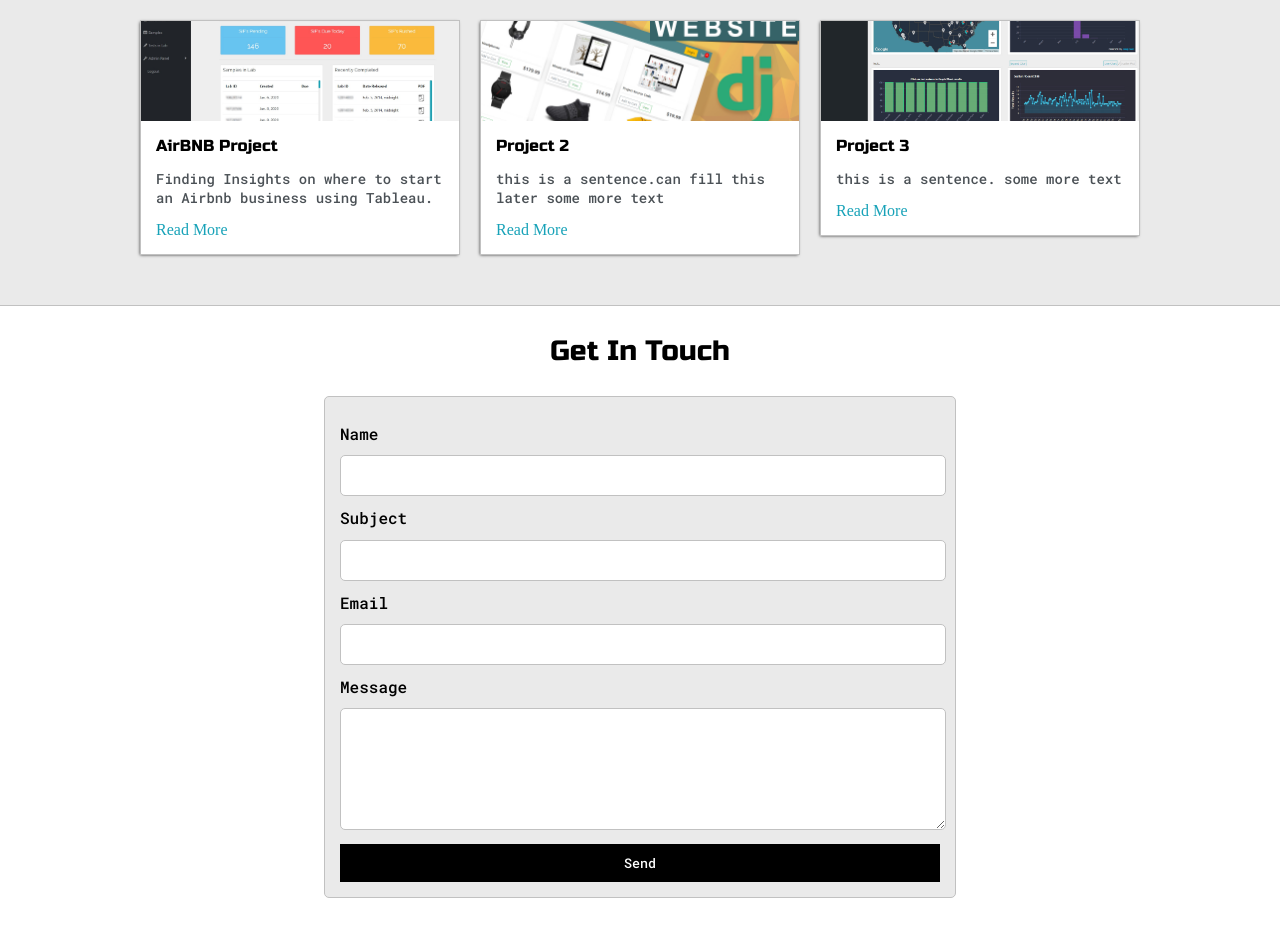
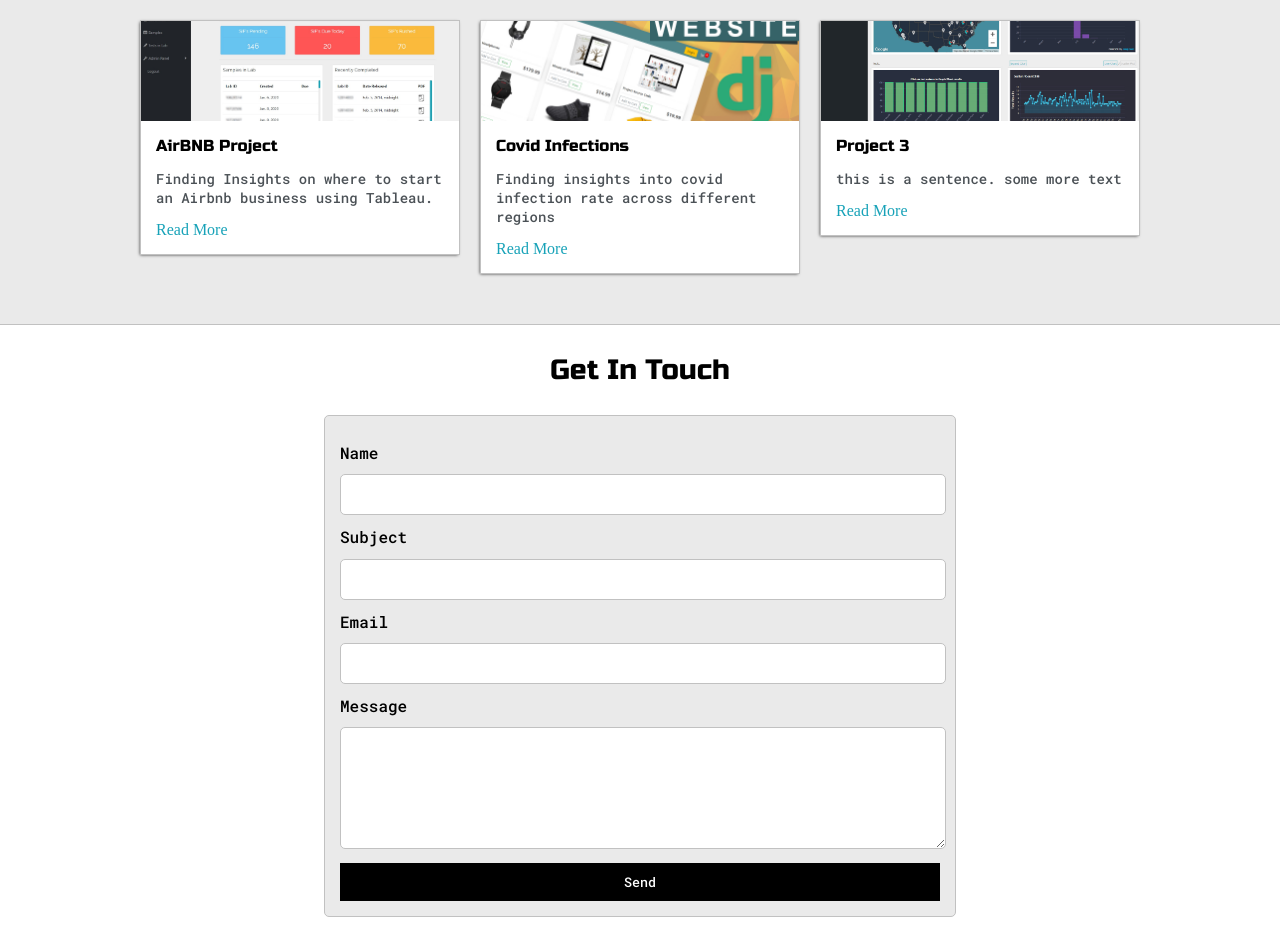
Before and after one commit to Just2Deep/portfolio.website, a plain HTML site: page index.html in a window 1280 px wide. Shown: the part 1500-2433 px from the top of the page. Drawn offline with Linux system fonts and the light colour scheme.

Commit message:
Project 2 heading

```diff
--- a/index.html
+++ b/index.html
@@ -144,8 +144,8 @@
                     <div class="post">
                         <img class="thumbnail" src="images/project2.jpg">
                         <div class="post-preview">
-                            <h6 class="post-title">Project 2</h6>
-                            <p class="post-intro">this is a sentence.can fill this later  some more text</p>
+                            <h6 class="post-title">Covid Infections</h6>
+                            <p class="post-intro">Finding insights into covid infection rate across different regions</p>
                             <a target="_blank" href="project_2.html">Read More</a>
                         </div>
                     </div>
```
